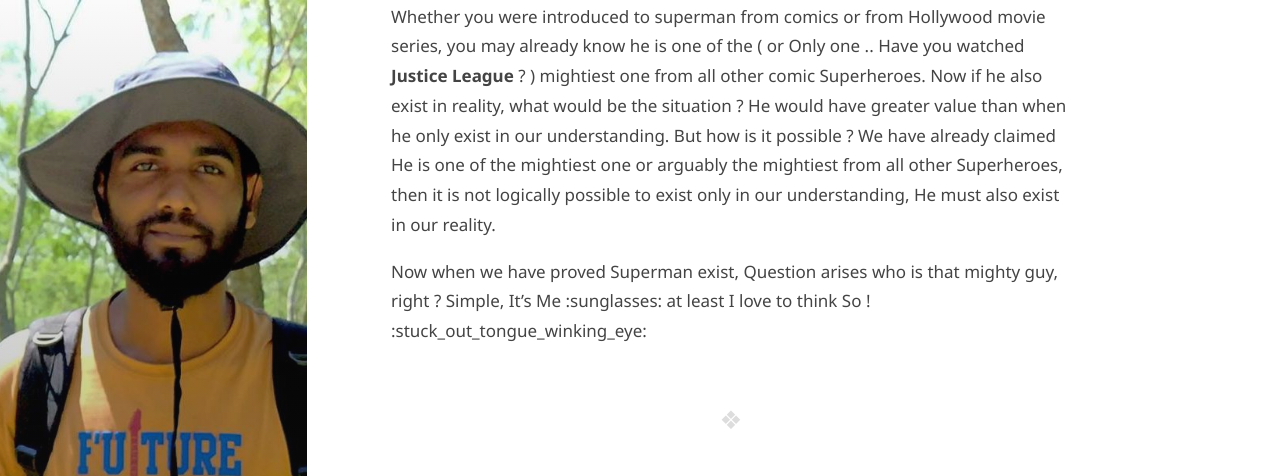
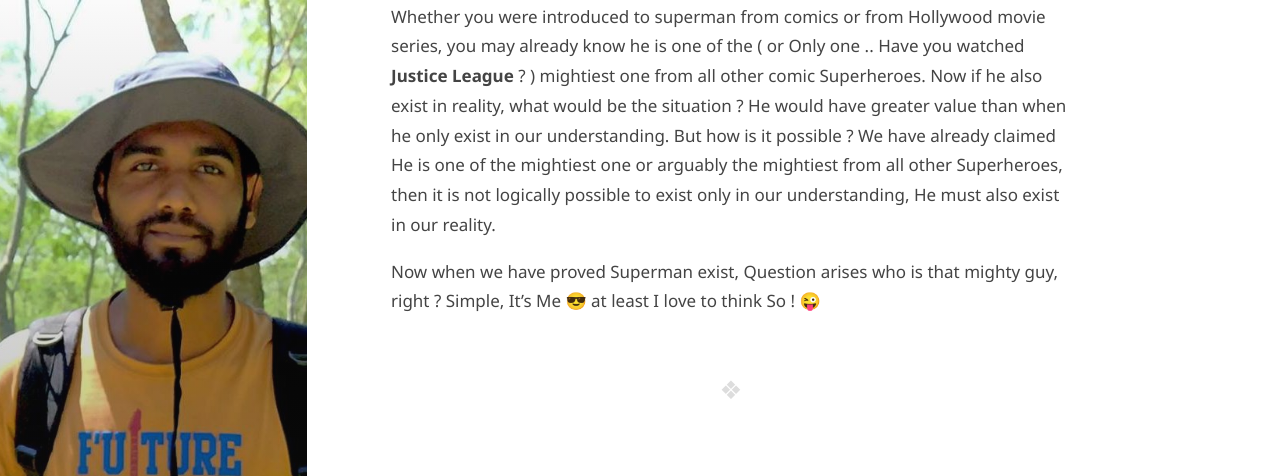
Before and after one commit to redwandipto/blog, a Jekyll site: the page built from _posts/2017-11-30-Does-God-exist-or-not.md, in a window 1280 px wide and 900 px high, scrolled down 1684 px, cut to the strip 0-476 px from the top of the window. Built offline with Jekyll 4.4.1, drawn with Linux system fonts in a browser that asks for light colours; some web fonts are replaced; part of the change alters nothing that is shown.

Commit message:
Modified 2nd post

```diff
--- a/_posts/2017-11-30-Does-God-exist-or-not.md
+++ b/_posts/2017-11-30-Does-God-exist-or-not.md
@@ -29,4 +29,4 @@ Anyway, If Anselm’s Ontological argument was true then we can prove the existe
 
 Superman is a fictional character from DC Comics, which exist in our understanding. Whether you were introduced to superman from comics or from Hollywood movie series, you may already know he is one of the ( or Only one .. Have you watched **Justice League** ? ) mightiest one from all other comic Superheroes. Now if he also exist in reality, what would be the situation ? He would have greater value than when he only exist in our understanding. But how is it possible ? We have already claimed He is one of the mightiest one or arguably the mightiest from all other Superheroes, then it is not logically possible to exist only in our understanding, He must also exist in our reality.
 
-Now when we have proved Superman exist, Question arises who is that mighty guy, right ? Simple, It’s Me :sunglasses: at least I love to think So ! :stuck_out_tongue_winking_eye:
+Now when we have proved Superman exist, Question arises who is that mighty guy, right ? Simple, It’s Me 😎 at least I love to think So ! 😜
```
